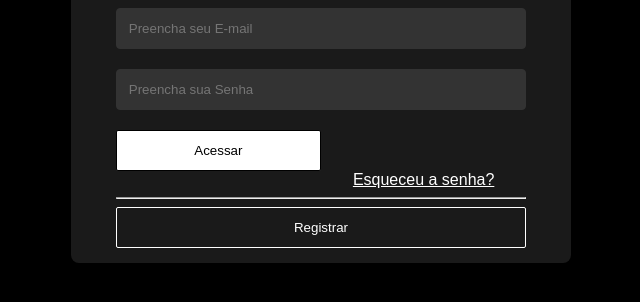
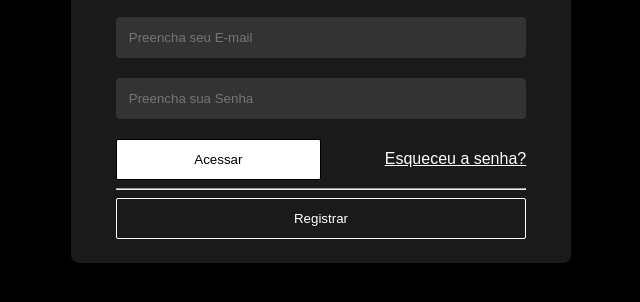
Before and after one commit to vitor-moratz/moratz-estoque-mercearia, a plain HTML site: page frontend/src/index.html in a window 1280 px wide. Shown: the part 312-614 px from the top of the page, without its empty margins (319-959 px from the left). Drawn offline with nearby package versions, Linux system fonts and the light colour scheme.

Commit message:
ajustando space-between do esqueceu a senha

```diff
--- a/frontend/src/css/global-style.css
+++ b/frontend/src/css/global-style.css
@@ -46,7 +46,6 @@ body {
 
 .button-container-login {
     display: flex;
-    flex-direction: column;
     justify-content: space-between;
     align-items: center;
     width: 100%;
@@ -73,12 +72,10 @@ body {
     border: 1px solid #000;
     transition: background-color 0.3s ease, color 0.3s ease, border-color 0.3s ease;
     width: 50%;
-    margin-right: 50%;
 }
 
 .esqueceu {
     color: #ffffff;
-    margin-left: 50%;
 }
 
 .login-button:hover {
```
